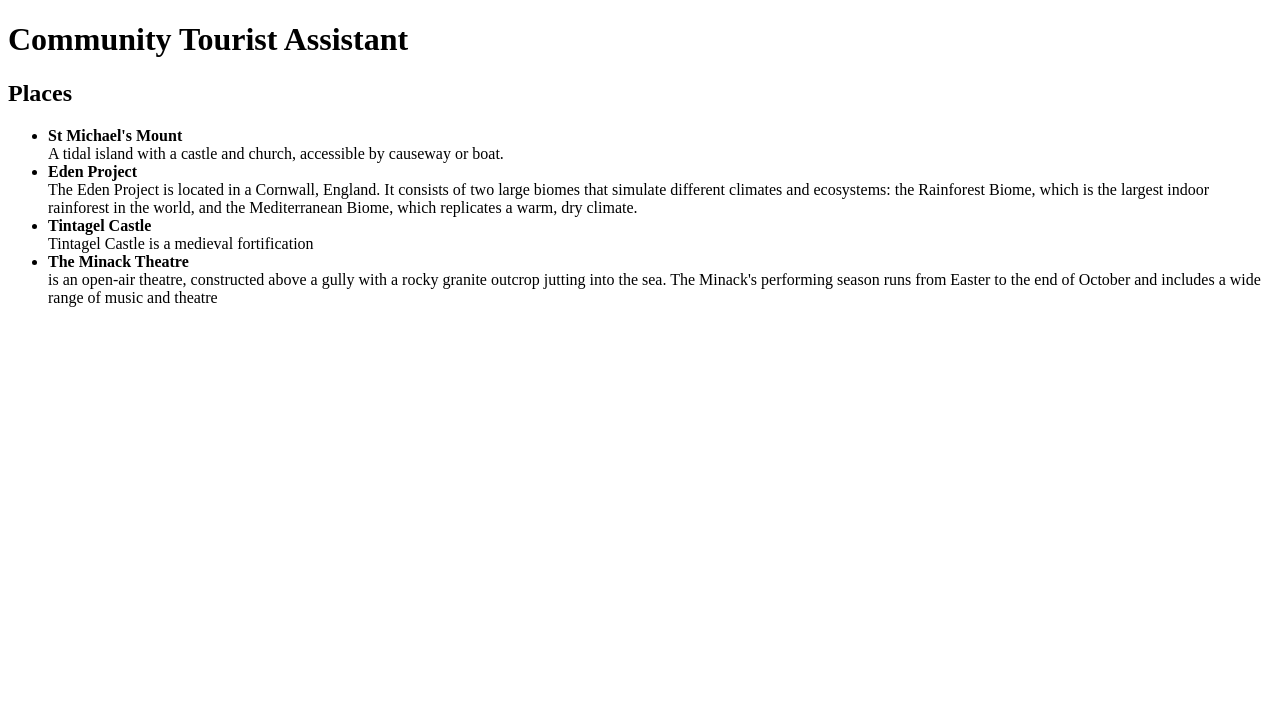
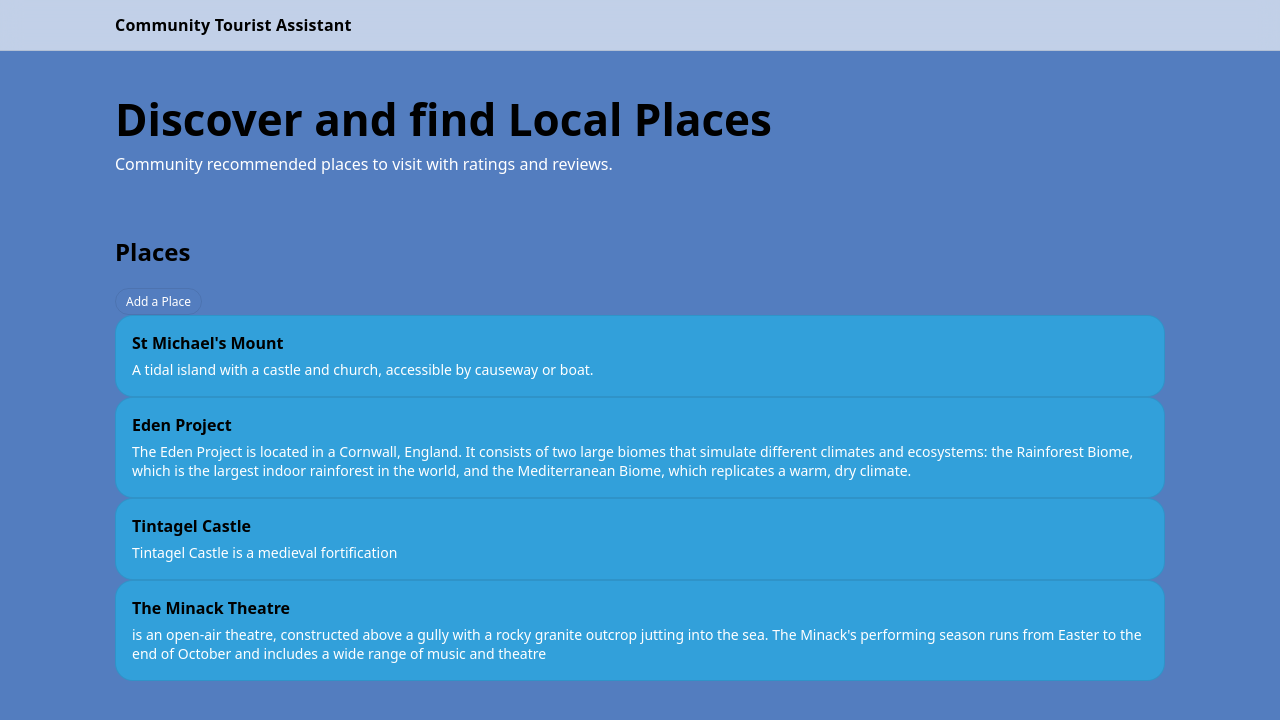
Before and after one commit to finxchy/community-tourist-assistant, a Django app: page / in a window 1280 px wide. Shown: the top 720 px of the page. Run offline with Django 5.2, Linux system fonts and the light colour scheme; data comes from the database, SQL or seed files in the repository; both versions use the stored data as it was after the commit.

Commit message:
Add place code and html added, additionally, tourist detail places on chosen attractions / loactions begun

```diff
--- /dev/null
+++ b/core/static/core/style.css
@@ -0,0 +1,286 @@
+:root{
+  --bg: #124da7b9;
+  --panel: #000000;
+  --card: #ffffff;
+  --text: #000000;
+  --muted: #ffffff;
+  --accent: #f5f5f5;
+  --border: rgba(0, 0, 0, 0.08);
+}
+
+body {
+  margin: 0;
+  font-family: system-ui, -apple-system, Segoe UI, Roboto, Arial, sans-serif;
+  background: var(--bg);
+  color: var(--text);
+}
+
+a { color: inherit; text-decoration: none; }
+a:hover { text-decoration: underline; }
+
+.container {
+  width: min(1050px, 92%);
+  margin: 0 auto;
+}
+
+.nav {
+  position: sticky;
+  top: 0;
+  backdrop-filter: blur(10px);
+  background: rgba(253, 253, 253, 0.65);
+  border-bottom: 1px solid var(--border);
+  z-index: 10;
+}
+
+.nav-inner {
+  display: flex;
+  align-items: center;
+  justify-content: space-between;
+  padding: 14px 0;
+}
+
+.brand {
+  display: flex;
+  gap: 10px;
+  align-items: center;
+  font-weight: 700;
+  letter-spacing: 0.2px;
+}
+
+.badge {
+  display: inline-flex;
+  padding: 4px 10px;
+  border-radius: 999px;
+  border: 1px solid var(--border);
+  color: var(--muted);
+  font-size: 12px;
+}
+
+.hero {
+  padding: 44px 0 22px;
+}
+
+.hero h1 {
+  margin: 0 0 10px;
+  font-size: clamp(28px, 4vw, 44px);
+  line-height: 1.1;
+}
+
+.hero p {
+  margin: 0 0 18px;
+  color: var(--muted);
+  max-width: 70ch;
+}
+
+.search-row {
+  display: flex;
+  gap: 10px;
+  flex-wrap: wrap;
+}
+
+.search {
+  flex: 1 1 280px;
+  display: flex;
+  align-items: center;
+  gap: 10px;
+  background: rgba(0, 0, 0, 0.75);
+  border: 1px solid var(--border);
+  padding: 10px 12px;
+  border-radius: 14px;
+}
+
+.search input {
+  width: 100%;
+  border: 0;
+  outline: 0;
+  background: transparent;
+  color: var(--text);
+  font-size: 14px;
+}
+
+.button {
+  display: inline-flex;
+  align-items: center;
+  gap: 8px;
+  padding: 10px 14px;
+  border-radius: 14px;
+  background: linear-gradient(90deg, rgba(0, 0, 0, 0.18), rgba(0, 0, 0, 0.1));
+  border: 1px solid rgba(0, 0, 0, 0.3);
+  color: var(--text);
+  font-weight: 600;
+}
+
+.section-title {
+  margin: 18px 0 10px;
+  display: flex;
+  align-items: baseline;
+  justify-content: space-between;
+  gap: 10px;
+}
+
+.section-title h2 {
+  margin: 0;
+  font-size: 18px;
+}
+
+.section-title span {
+  color: var(--muted);
+  font-size: 13px;
+}
+
+.grid {
+  display: grid;
+  grid-template-columns: repeat(12, 1fr);
+  gap: 14px;
+  padding-bottom: 40px;
+}
+
+.card {
+  grid-column: span 12;
+  background: rgba(37, 175, 230, 0.7);
+  border: 1px solid var(--border);
+  border-radius: 18px;
+  padding: 16px;
+}
+
+@media (min-width: 700px) {
+  .card { grid-column: span 6; }
+}
+@media (min-width: 980px) {
+  .card { grid-column: span 4; }
+}
+
+.card h3 {
+  margin: 0 0 6px;
+  font-size: 16px;
+}
+
+.card p {
+  margin: 0;
+  color: var(--muted);
+  font-size: 14px;
+  line-height: 1.4;
+}
+
+.footer {
+  border-top: 1px solid var(--border);
+  color: var(--muted);
+  padding: 18px 0;
+  font-size: 13px;
+}
+
+/* ---- Form styling ---- */
+.form {
+  display: grid;
+  gap: 14px;
+}
+
+.field {
+  display: grid;
+  gap: 8px;
+}
+
+.label {
+  font-weight: 600;
+  color: var(--text);
+  font-size: 14px;
+}
+
+.input {
+  width: 100%;
+  padding: 10px 12px;
+  border-radius: 12px;
+  border: 1px solid var(--border);
+  background: rgba(165, 128, 128, 0.74);
+  color: var(--text);
+  outline: none;
+}
+
+.input:focus {
+  border-color: rgba(255, 255, 255, 0.45);
+  box-shadow: 0 0 0 3px rgba(56,189,248,0.12);
+}
+
+textarea.input {
+  resize: vertical;
+  min-height: 120px;
+}
+
+.actions {
+  display: flex;
+  gap: 10px;
+  align-items: center;
+  flex-wrap: wrap;
+}
+
+.error {
+  color: #ffffff;
+  font-size: 13px;
+}
+
+/* Fix form layout */
+label {
+  display: inline-block;
+  width: 100px;
+  margin-right: 10px;
+  vertical-align: top;
+}
+
+input[type="text"] {
+  width: 250px;
+  padding: 6px;
+}
+
+textarea {
+  width: 350px;
+  height: 120px;
+  padding: 6px;
+}
+
+/* Place detail layout */
+.detail-grid{
+  display: grid;
+  grid-template-columns: 2fr 1fr; /* big map, smaller right column */
+  gap: 18px;
+  margin-top: 18px;
+  align-items: start;
+}
+
+.right-col{
+  display: grid;
+  gap: 18px;
+}
+
+.map-card h2{
+  margin-top: 0;
+}
+
+.detail-grid{
+  display: grid !important;
+  grid-template-columns: 2fr 1fr !important; /* map left, panels right */
+  gap: 18px;
+  margin-top: 18px;
+  align-items: start;
+}
+
+.map-card{
+  grid-column: 1;
+}
+
+.right-col{
+  grid-column: 2;
+  display: flex;
+  flex-direction: column;
+  gap: 18px;
+}
+
+.map-placeholder{
+  height: 520px;
+  border-radius: 14px;
+  background: rgba(255,255,255,0.15);
+  border: 1px solid rgba(0,0,0,0.08);
+  display: flex;
+  align-items: center;
+  justify-content: center;
+  font-weight: 600;
+}
--- a/core/urls.py
+++ b/core/urls.py
@@ -1,6 +1,8 @@
 from django.urls import path
-from .views import home
+from .views import home, add_place, place_detail
 
 urlpatterns = [
     path("", home, name="home"),
+    path("add/", add_place, name="add_place"),
+    path("place/<int:place_id>/", place_detail, name="place_detail"),
 ]
--- a/core/views.py
+++ b/core/views.py
@@ -1,6 +1,21 @@
-from django.shortcuts import render
+from django.shortcuts import redirect, render, get_object_or_404
 from .models import Place
+from .form import PlaceForm
 
 def home(request):
     places = Place.objects.all()
     return render(request, "home.html", {"places": places})
+
+def add_place(request):
+    if request.method == "POST":
+        form = PlaceForm(request.POST)
+        if form.is_valid():
+            form.save()
+            return redirect("home")
+    else:
+        form = PlaceForm()
+    return render(request, "add_place.html", {"form": form})
+
+def place_detail(request, place_id):
+    place = get_object_or_404(Place, id=place_id)
+    return render(request, "place_detail.html", {"place": place})
--- a/templates/home.html
+++ b/templates/home.html
@@ -1,22 +1,53 @@
+{% load static %}
 <!doctype html>
-<html>
+<html lang="en">
 <head>
 <meta charset="utf-8">
+<meta name="viewport" content="width=device-width, initial-scale=1">
 <title>Community Tourist Assistant</title>
+
+<link rel="stylesheet" href="{% static 'core/style.css' %}">
 </head>
+
 <body>
-  <h1>Community Tourist Assistant</h1>
+
+<div class="nav">
+  <div class="container nav-inner">
+    <div class="brand">
+      Community Tourist Assistant
+    </div>
+  </div>
+</div>
+
+<div class="hero container">
+  <h1>Discover and find Local Places</h1>
+  <p class="muted">
+    Community recommended places to visit with ratings and reviews.
+  </p>
+</div>
+
+<div class="container">
 
 <h2>Places</h2>
-  <ul>
+
+<a href="/add/" class="badge">Add a Place</a>
+
 {% for p in places %}
-      <li>
-        <strong>{{ p.name }}</strong><br>
-        {{ p.description }}
-      </li>
+<div class="card">
+<h3>
+  <a href="{% url 'place_detail' p.id %}">
+    {{ p.name }}
+  </a>
+</h3>
+<p>{{ p.description }}</p>
+</div>
 {% empty %}
-      <li>No places yet. Add some in /admin.</li>
+<div class="card">
+<p>No places yet. Add some in /admin.</p>
+</div>
 {% endfor %}
-  </ul>
+
+</div>
+
 </body>
 </html>
```
Also changed, not shown: core/form.py (added, +7 -0 lines), templates/add_place.html (added, +33 -0 lines), templates/place_detail.html (added, +45 -0 lines), db.sqlite3. Lines whose indentation alone changed are shown as unchanged.
